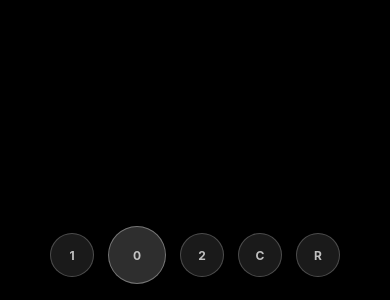
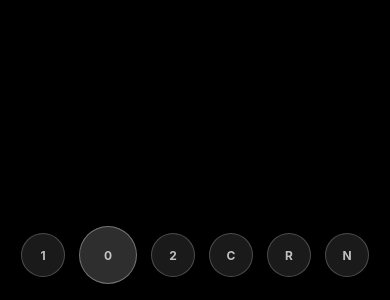
Before and after one commit to HOLYAC/liquid-glass-capture, a React Native app: screen / in a window 390 px wide. Shown: the part 544-844 px from the top of the page. Built offline with nearby package versions, Linux system fonts and the light colour scheme.

Commit message:
Add on-device null qualification

```diff
--- a/App.tsx
+++ b/App.tsx
@@ -98,6 +98,8 @@ export default function App() {
   const [touchCount, setTouchCount] = useState(0);
   const [captureStatus, setCaptureStatus] = useState("no capture");
   const [compositorActive, setCompositorActive] = useState(false);
+  const [lastReferenceArtifact, setLastReferenceArtifact] = useState<string | null>(null);
+  const [lastCandidateArtifact, setLastCandidateArtifact] = useState<string | null>(null);
 
   const scenario = useMemo(
     () => [rig, substrate, shape, phase, mode, interactive ? "interactive" : "static", tint].join("__"),
@@ -183,6 +185,14 @@ export default function App() {
       if (compositorActive) {
         const payload = await handle.stopCompositorCaptureAsync();
         setCompositorActive(false);
+        const jsonPath = typeof payload.jsonPath === "string" ? payload.jsonPath : null;
+        if (jsonPath) {
+          if (payload.rig_id === "R0") {
+            setLastReferenceArtifact(jsonPath);
+          } else {
+            setLastCandidateArtifact(jsonPath);
+          }
+        }
         setCaptureStatus(String(payload.jsonPath ?? payload.sessionDir ?? "compositor stopped"));
       } else {
         const metadata = {
@@ -209,6 +219,29 @@ export default function App() {
     setControls(true);
   }
 
+  async function runNullQualification() {
+    const handle = glassRef.current;
+    if (!handle?.runNullQualificationAsync) {
+      setCaptureStatus("null qualification unavailable");
+      setControls(true);
+      return;
+    }
+
+    if (!lastReferenceArtifact || !lastCandidateArtifact) {
+      setCaptureStatus("need R0 and candidate compositor captures");
+      setControls(true);
+      return;
+    }
+
+    try {
+      const report = await handle.runNullQualificationAsync(lastReferenceArtifact, lastCandidateArtifact, null);
+      setCaptureStatus(String(report.jsonPath ?? report.null_qualification ?? "null report written"));
+    } catch (error) {
+      setCaptureStatus(`null failed: ${String(error)}`);
+    }
+    setControls(true);
+  }
+
   return (
     <View style={styles.root}>
       <StatusBar hidden />
@@ -231,6 +264,7 @@ export default function App() {
             <Text style={styles.title}>Liquid Glass Capture</Text>
             <Text style={styles.scenario}>{scenario}</Text>
             <Text style={styles.captureStatus}>{captureStatus}</Text>
+            <Text style={styles.captureStatus}>R0 {lastReferenceArtifact ? "ready" : "missing"} / C {lastCandidateArtifact ? "ready" : "missing"}</Text>
             <ScrollView horizontal showsHorizontalScrollIndicator={false} contentContainerStyle={styles.row}>
               <Chip label="rig" value={rig} onPress={() => setRig(nextValue(rigs, rig))} />
               <Chip label="mode" value={mode} onPress={() => setMode(nextValue(modes, mode))} />
@@ -260,6 +294,9 @@ export default function App() {
           </Pressable>
           <Pressable onPress={toggleCompositorCapture} style={compositorActive ? styles.bottomButtonPrimary : styles.bottomButton}>
             <Text style={styles.bottomButtonText}>R</Text>
+          </Pressable>
+          <Pressable onPress={runNullQualification} style={styles.bottomButton}>
+            <Text style={styles.bottomButtonText}>N</Text>
           </Pressable>
         </View>
       </SafeAreaView>
```
Also changed, not shown: 4 other files (tests, documents, lock files or other folders).
